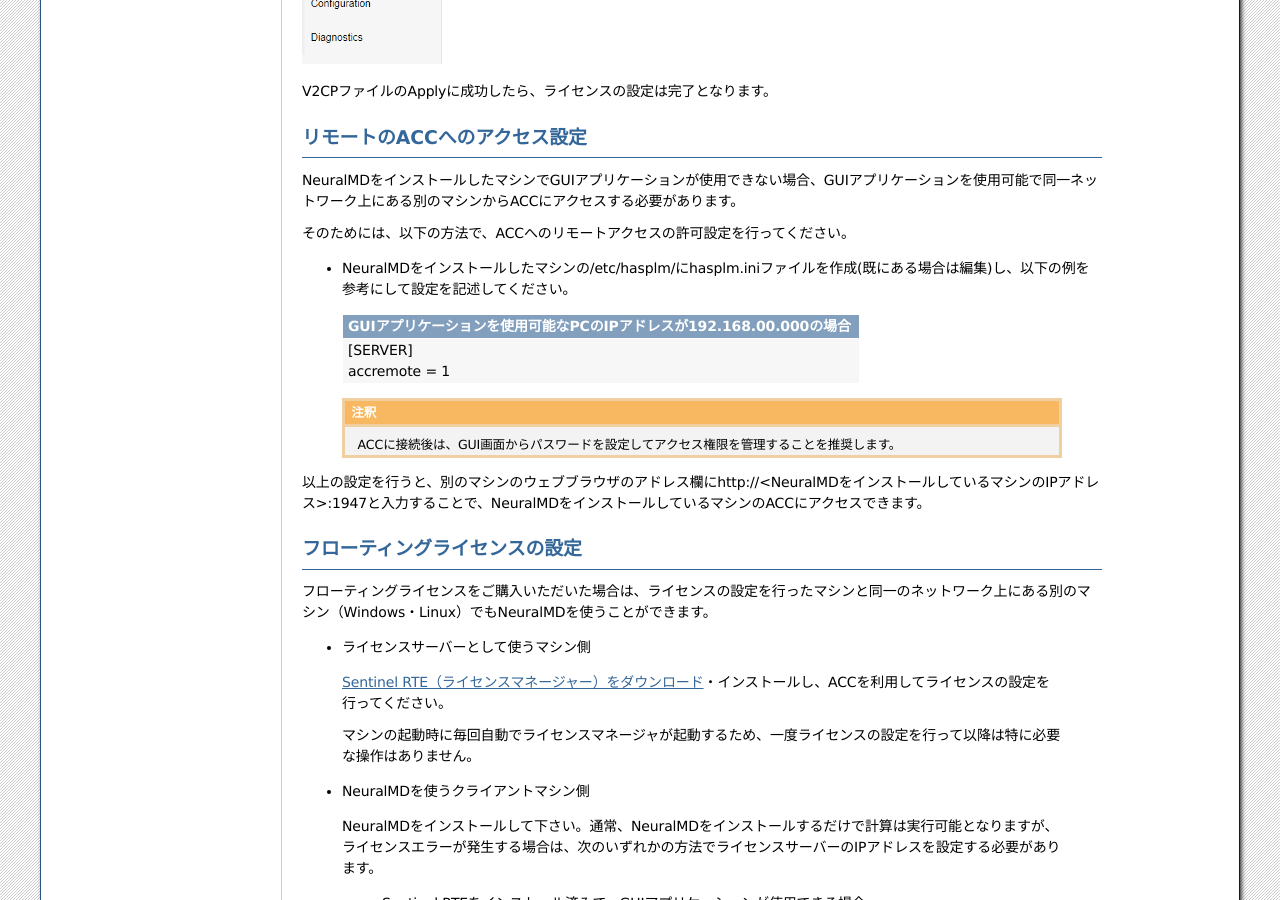
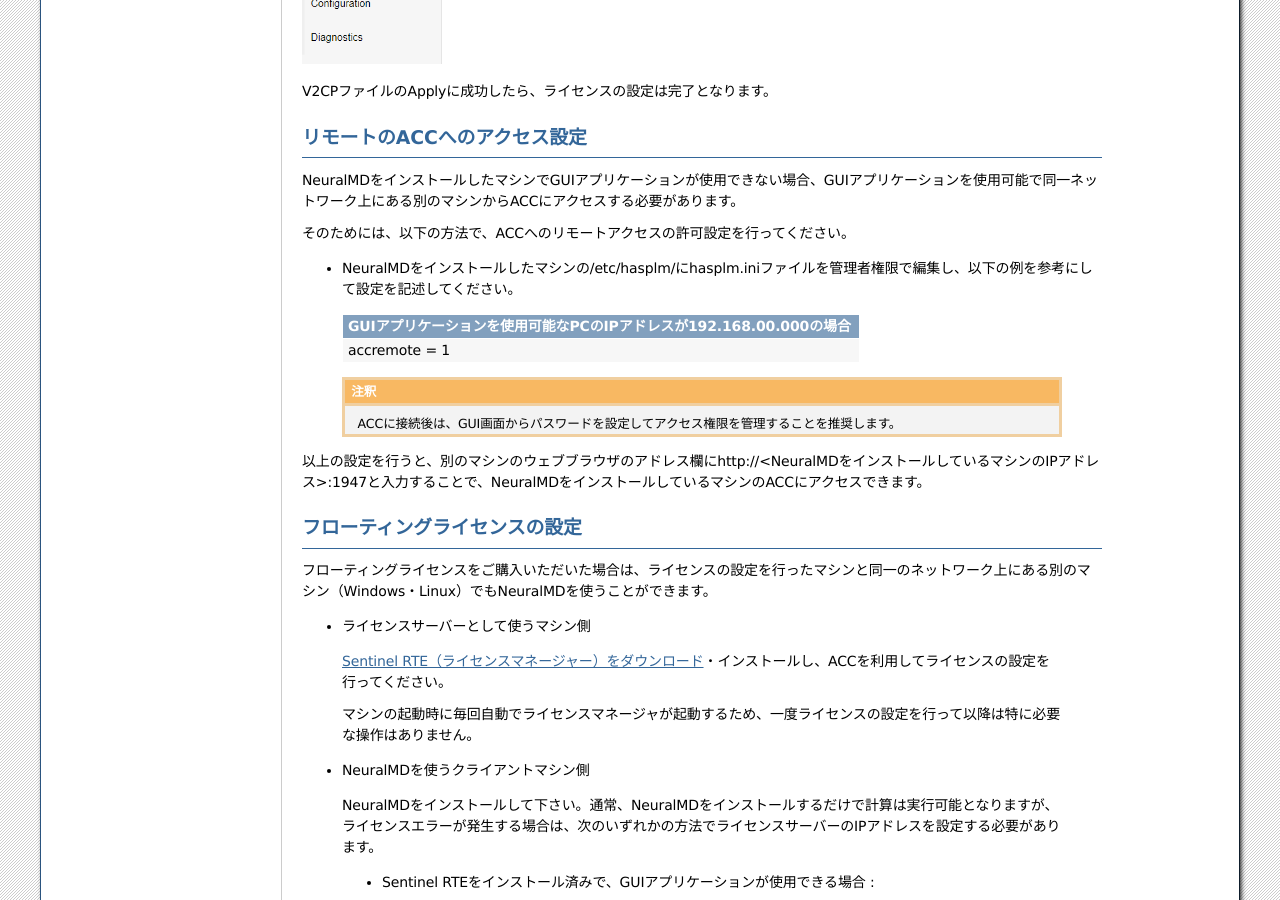
Before and after one commit to advancesoftcorp/neuralmd-doc, a Sphinx documentation site: the page built from docs/source/install/license.rst, in a window 1280 px wide and 900 px high, scrolled down 4423 px. Built offline with Sphinx 7.4.7, drawn with Linux system fonts in a browser that asks for light colours; formulas are drawn with MathJax 3.

Commit message:
fix hasplm.ini treatment

```diff
--- a/docs/source/install/license.rst
+++ b/docs/source/install/license.rst
@@ -121,14 +121,13 @@
 
 そのためには、以下の方法で、ACCへのリモートアクセスの許可設定を行ってください。
 
-- NeuralMDをインストールしたマシンの/etc/hasplm/にhasplm.iniファイルを作成(既にある場合は編集)し、以下の例を参考にして設定を記述してください。
+- NeuralMDをインストールしたマシンの/etc/hasplm/にhasplm.iniファイルを管理者権限で編集し、以下の例を参考にして設定を記述してください。
 
  .. table::
 
      +-------------------------------------------------------------------------------------------+
      |GUIアプリケーションを使用可能なPCのIPアドレスが192.168.00.000の場合                        |
      +===========================================================================================+
-     || [SERVER]                                                                                 |
      || accremote = 1                                                                            |
      +-------------------------------------------------------------------------------------------+
 
```
